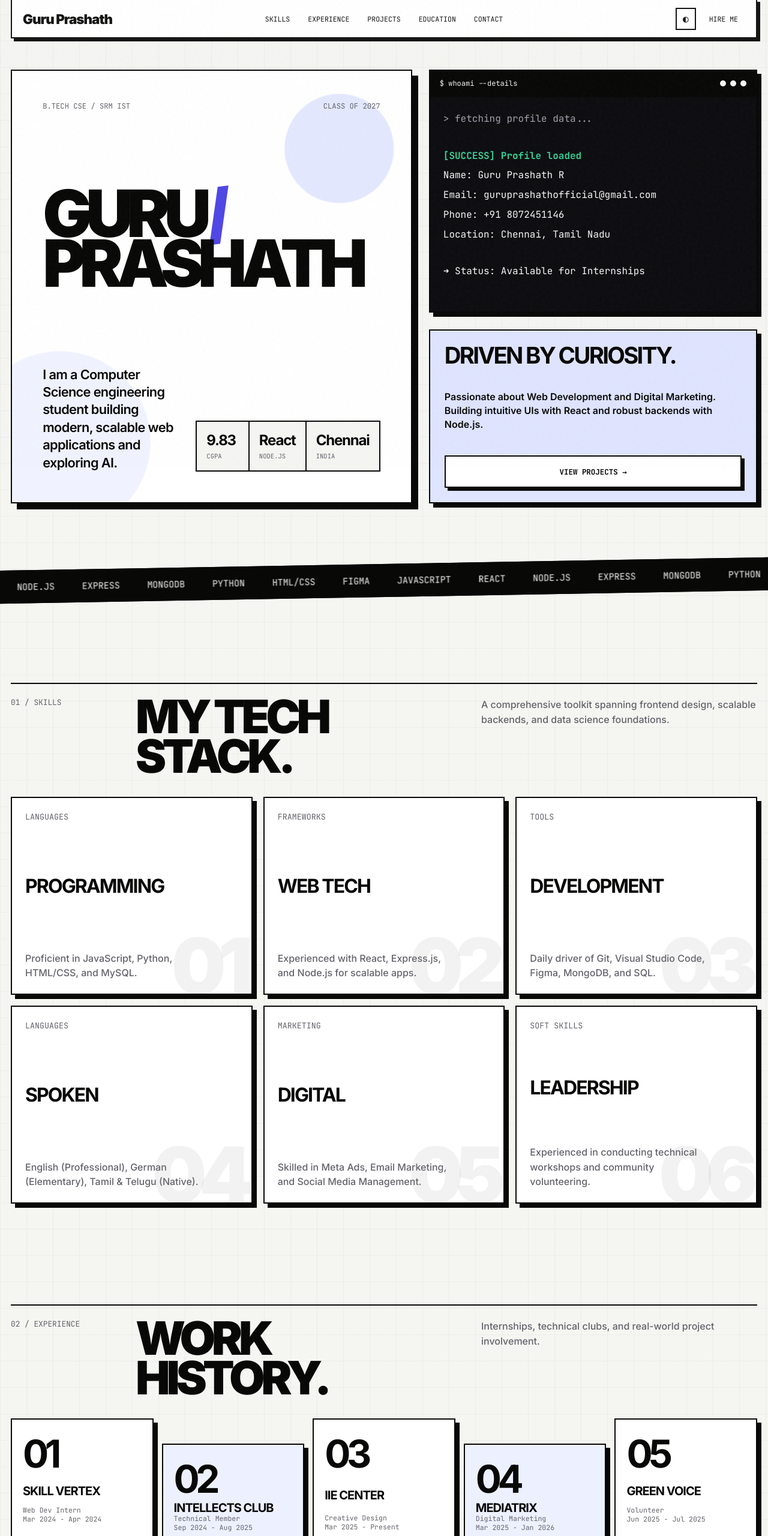
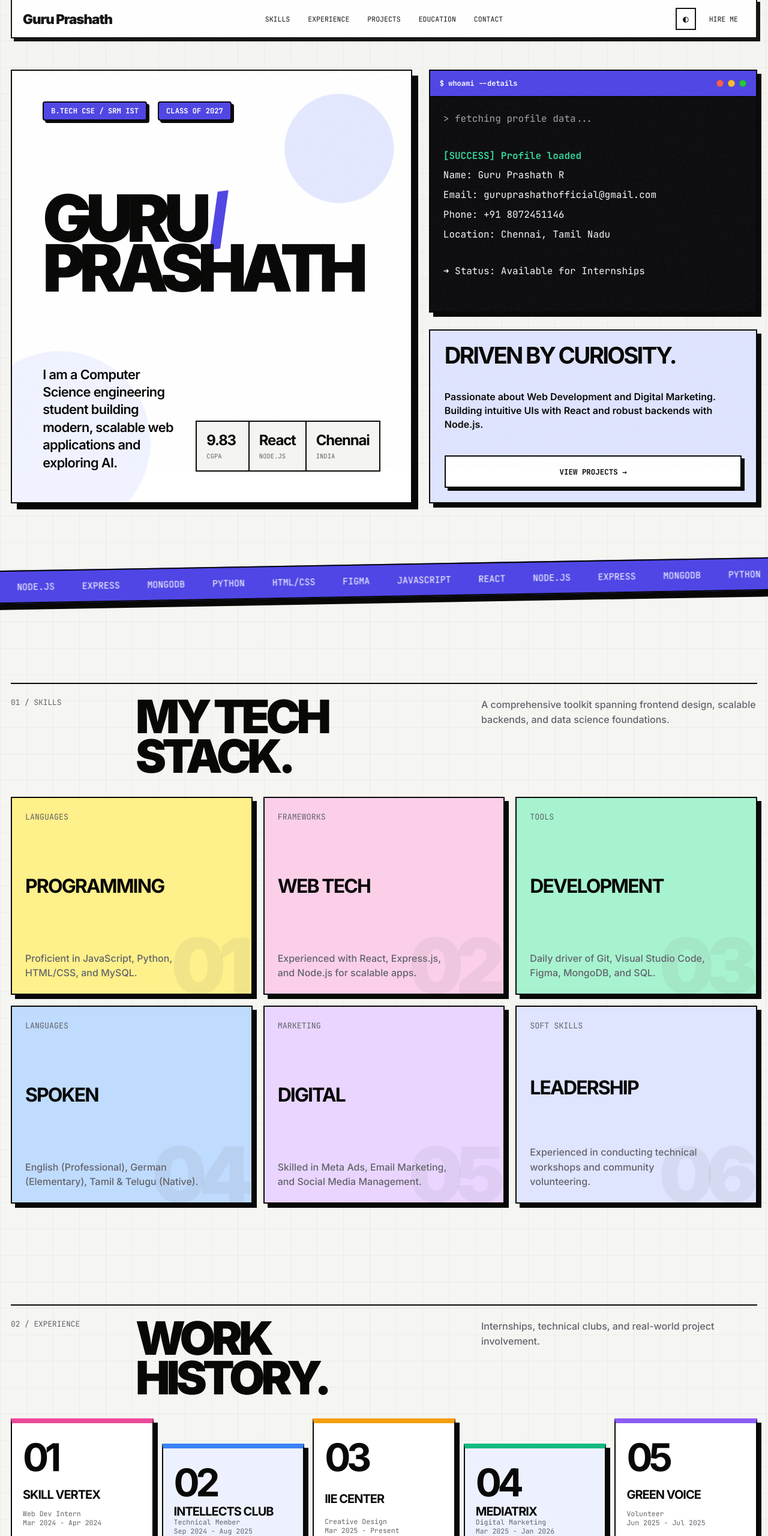
Before and after one commit to Guruprashath252006/Portfolio_guru, a website: page index.html in a window 1280 px wide. Shown: the part 20-2580 px from the top of the page at 60% size. Drawn offline with Linux system fonts and the light colour scheme.

Commit message:
add vibrant brutalist color palette

```diff
--- a/index.html
+++ b/index.html
@@ -27,6 +27,11 @@
       --ice: #edf1ff;
       --green: #0a8f61;
       --danger: #e82f18;
+      --c-yellow: #fef08a;
+      --c-pink: #fbcfe8;
+      --c-mint: #a7f3d0;
+      --c-blue: #bfdbfe;
+      --c-purple: #e9d5ff;
       --mono: 'JetBrains Mono', ui-monospace, SFMono-Regular, Menlo, monospace;
       --sans: 'Inter', Helvetica, Arial, sans-serif;
       --ease: cubic-bezier(.22, 1, .36, 1);
@@ -47,6 +52,11 @@
       --ice: #1e293b;
       --green: #34d399;
       --danger: #f87171;
+      --c-yellow: #422006;
+      --c-pink: #500724;
+      --c-mint: #064e3b;
+      --c-blue: #1e3a8a;
+      --c-purple: #2e1065;
     }
 
     * { box-sizing: border-box; margin: 0; padding: 0; }
@@ -129,7 +139,8 @@
       background: radial-gradient(circle at 82% 18%, var(--accent-2) 0 90px, transparent 92px), radial-gradient(circle at 12% 86%, var(--ice) 0 150px, transparent 152px);
       opacity: .82;
     }
-    .hero-kicker { position: relative; z-index: 2; display: flex; flex-wrap: wrap; justify-content: space-between; gap: 18px; font-family: var(--mono); font-size: .76rem; text-transform: uppercase; color: var(--muted); }
+    .hero-kicker { position: relative; z-index: 2; display: flex; flex-wrap: wrap; gap: 18px; font-family: var(--mono); font-size: .76rem; text-transform: uppercase; color: var(--muted); }
+    .hero-kicker span { background: var(--accent); color: white; padding: 6px 12px; border: 2px solid var(--line); box-shadow: 4px 4px 0 var(--line); font-weight: 800; border-radius: 4px; }
     .hero-title { position: relative; z-index: 2; font-size: clamp(3rem, 8.5vw, 7.5rem); line-height: .77; letter-spacing: -.095em; font-weight: 900; text-transform: uppercase; max-width: 100%; margin: 42px 0; word-break: break-word; }
     .hero-title .slash { color: var(--accent); display: inline-block; transform: rotate(-7deg); }
     .hero-copy { position: relative; z-index: 2; display: grid; grid-template-columns: .85fr 1.15fr; gap: 28px; align-items: end; }
@@ -146,9 +157,12 @@
       transition: background-color 0.4s ease, border-color 0.4s ease, box-shadow 0.4s ease;
     }
     .terminal-card { overflow: hidden; min-height: 405px; display: flex; flex-direction: column; }
-    .terminal-head { display: flex; justify-content: space-between; align-items: center; border-bottom: 2px solid var(--line); padding: 13px 16px; font-family: var(--mono); font-size: .75rem; background: var(--ink); color: var(--bg); }
+    .terminal-head { display: flex; justify-content: space-between; align-items: center; border-bottom: 2px solid var(--line); padding: 13px 16px; font-family: var(--mono); font-size: .75rem; background: var(--accent); color: white; font-weight: bold; }
     .dots { display: flex; gap: 7px; }
-    .dots span { width: 10px; height: 10px; border-radius: 50%; background: var(--bg); }
+    .dots span { width: 12px; height: 12px; border-radius: 50%; border: 1.5px solid rgba(0,0,0,0.2); }
+    .dots span:nth-child(1) { background: #ff5f56; }
+    .dots span:nth-child(2) { background: #ffbd2e; }
+    .dots span:nth-child(3) { background: #27c93f; }
     .terminal-body { flex: 1; padding: 22px; font-family: var(--mono); font-size: 1rem; line-height: 1.8; background: #0d0d10; color: #f6f6f6; display: flex; flex-direction: column; word-break: break-word; overflow-wrap: anywhere; }
     .terminal-line { display: none; margin-bottom: 4px; }
     .terminal-line.show { display: block; }
@@ -159,7 +173,7 @@
     .side-note h2 { font-size: clamp(2rem, 3vw, 3rem); line-height: .9; letter-spacing: -.07em; text-transform: uppercase; }
     .side-note p { font-weight: 600; line-height: 1.45; }
 
-    .marquee { border-block: 2px solid var(--line); background: var(--ink); color: var(--bg); overflow: hidden; margin: 60px 0; transform: rotate(-1deg) scale(1.04); }
+    .marquee { border-block: 2px solid var(--line); background: var(--accent); color: white; overflow: hidden; margin: 60px 0; transform: rotate(-1deg) scale(1.04); box-shadow: 0 10px 0 var(--line); }
     .marquee-track { display: flex; width: max-content; animation: marquee 22s linear infinite; }
     .marquee span { font-family: var(--mono); font-size: .9rem; text-transform: uppercase; padding: 15px 22px; white-space: nowrap; }
     @keyframes marquee { to { transform: translateX(-50%); } }
@@ -173,7 +187,14 @@
     .features-grid { display: grid; grid-template-columns: repeat(3, 1fr); gap: 18px; }
     .feature { min-height: 330px; padding: 22px; display: flex; flex-direction: column; justify-content: space-between; transition: .45s var(--ease); position: relative; overflow: hidden; }
     .feature::after { content: attr(data-no); position: absolute; right: 10px; bottom: -18px; font-size: 8rem; line-height: 1; font-weight: 900; letter-spacing: -.1em; color: rgba(128,128,128,.1); transition: color 0.4s ease; }
-    .feature:hover { transform: translate(-5px,-5px); box-shadow: 13px 13px 0 var(--ink); background: var(--accent-2); }
+    .feature:nth-child(1) { background: var(--c-yellow); }
+    .feature:nth-child(2) { background: var(--c-pink); }
+    .feature:nth-child(3) { background: var(--c-mint); }
+    .feature:nth-child(4) { background: var(--c-blue); }
+    .feature:nth-child(5) { background: var(--c-purple); }
+    .feature:nth-child(6) { background: var(--accent-2); }
+    .feature:hover { transform: translate(-5px,-5px); box-shadow: 13px 13px 0 var(--line); filter: brightness(0.96); }
+    [data-theme="dark"] .feature:hover { filter: brightness(1.2); }
     .feature small { font-family: var(--mono); color: var(--muted); text-transform: uppercase; }
     .feature h3 { font-size: 2rem; line-height: .95; letter-spacing: -.06em; text-transform: uppercase; max-width: 260px; }
     .feature p { color: var(--muted); line-height: 1.55; font-weight: 500; max-width: 300px; }
@@ -181,6 +202,11 @@
     .workflow { display: grid; grid-template-columns: repeat(5, 1fr); gap: 14px; }
     .flow-card { padding: 18px; min-height: 230px; display: flex; flex-direction: column; justify-content: space-between; background: var(--paper); }
     .flow-card:nth-child(even) { margin-top: 42px; background: var(--ice); }
+    .flow-card:nth-child(1) { border-top: 8px solid #ec4899; }
+    .flow-card:nth-child(2) { border-top: 8px solid #3b82f6; }
+    .flow-card:nth-child(3) { border-top: 8px solid #f59e0b; }
+    .flow-card:nth-child(4) { border-top: 8px solid #10b981; }
+    .flow-card:nth-child(5) { border-top: 8px solid #8b5cf6; }
     .flow-card strong { font-size: 4rem; letter-spacing: -.1em; }
     .flow-card h3 { font-size: 1.25rem; line-height: 1; letter-spacing: -.05em; text-transform: uppercase; }
     .flow-card span { font-family: var(--mono); font-size: .72rem; color: var(--muted); }
@@ -401,7 +427,7 @@
           <div class="rule" style="border-bottom: 2px solid var(--line);"><span>Links</span><a href="https://food-redistribution-zeta.vercel.app/" target="_blank" style="text-decoration: none;"><span class="pill" style="cursor: pointer; background: var(--green); color: white;">Project Link</span></a></div>
         </div>
 
-        <div class="panel reveal" style="background: var(--ice);">
+        <div class="panel reveal" style="background: var(--c-mint);">
           <span style="font-family: var(--mono); color: var(--muted); text-transform: uppercase; font-size: 0.8rem; font-weight: bold;">Fitness Platform</span>
           <h3 style="margin-bottom: 12px; margin-top: 8px;">FitBuddy</h3>
           <p style="color: var(--muted); margin-bottom: 24px; line-height: 1.6; font-weight: 500;">A sleek, high-performance web fitness app offering Clerk authentication, real-time BMI calculations, and personalized 8-week workout plans tailored to body metrics.</p>
```
